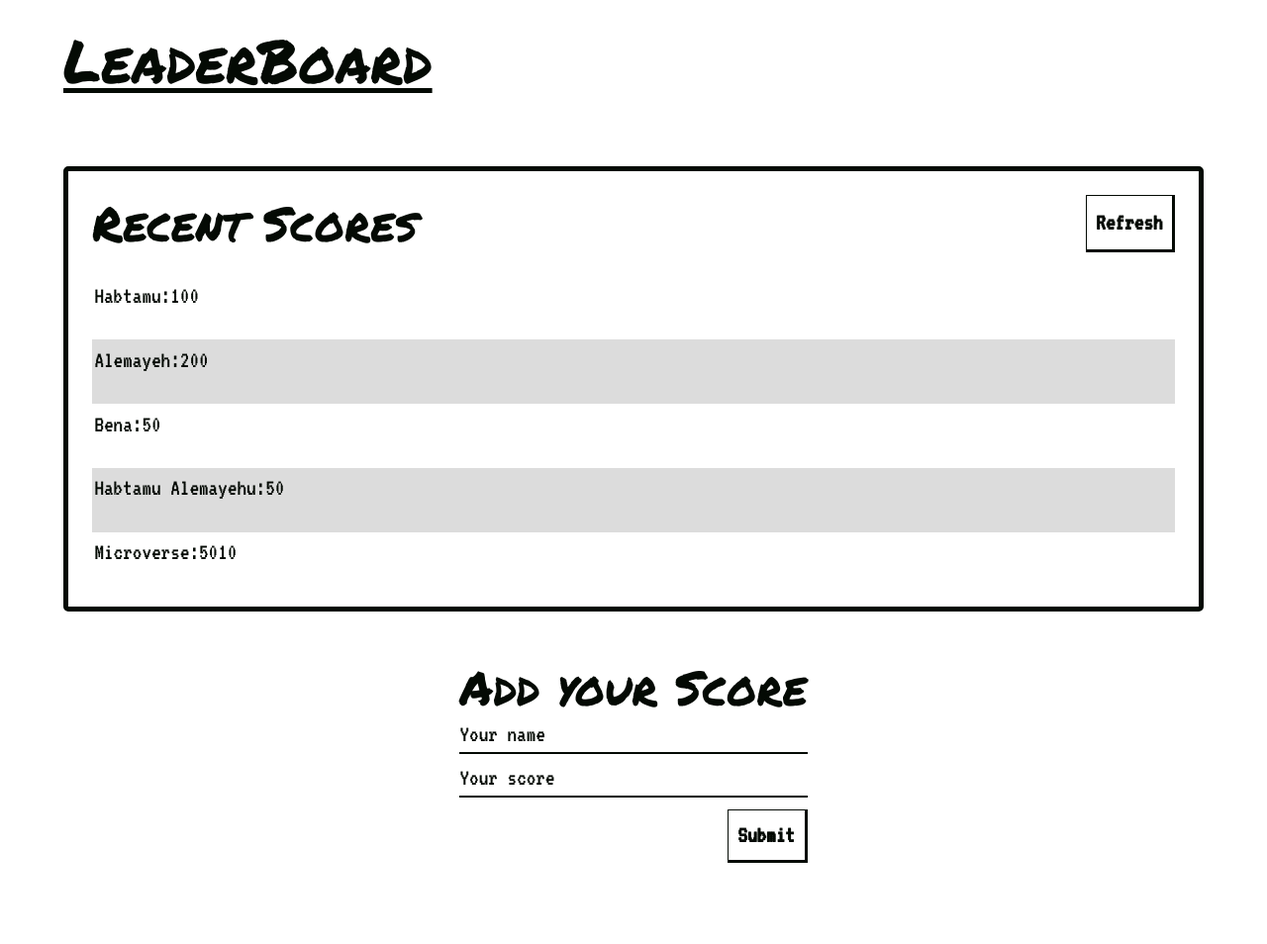
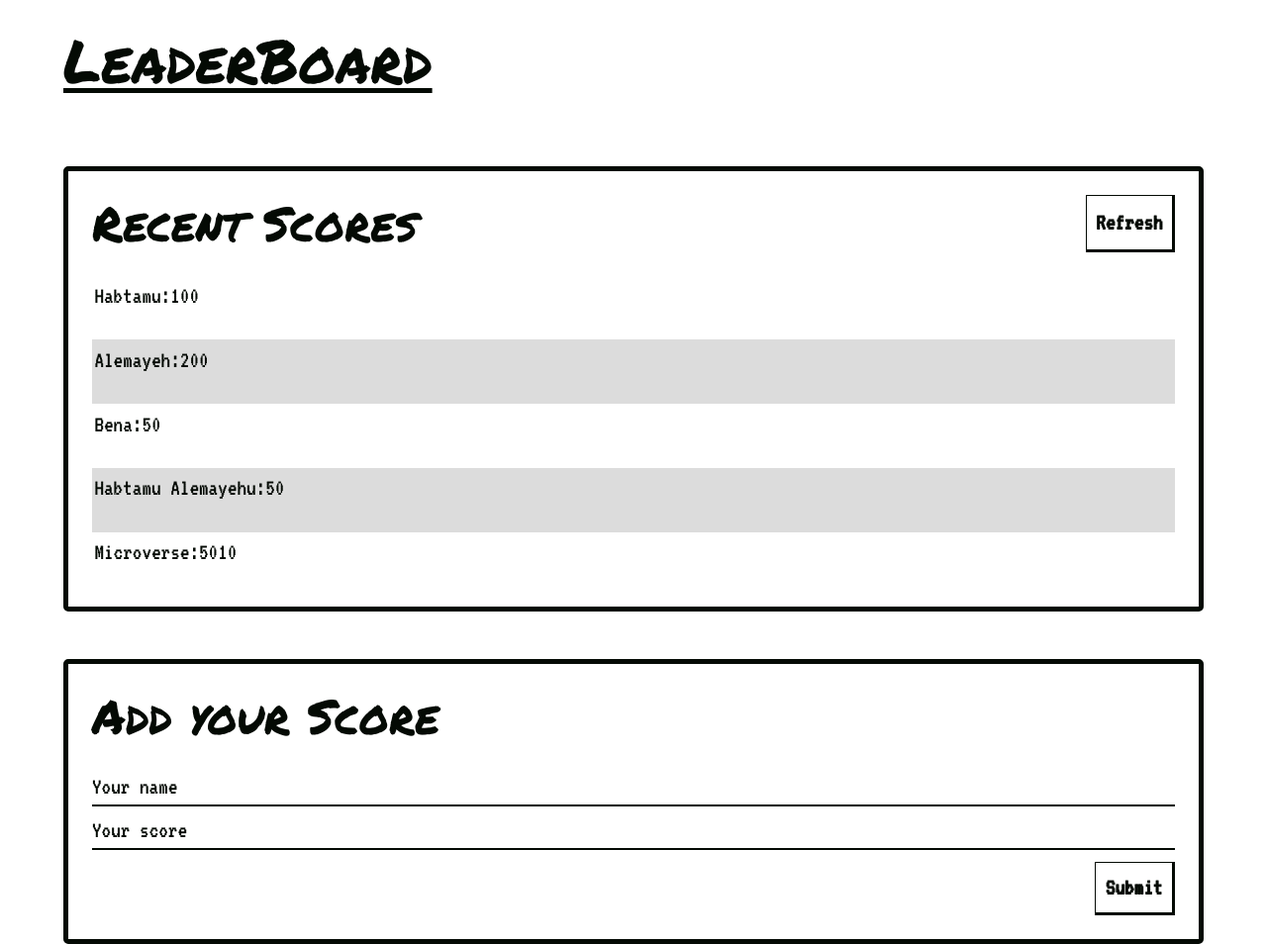
Before and after one commit to Benawi/Leaderboard, a website built with webpack: page src/index.html in a window 1280 px wide. Shown: the whole page at 99% size. Before the commit the page ends 872 px from the top, so only its background shows below. Built offline with nearby package versions, Linux system fonts and the light colour scheme.

Commit message:
Add styles for the right content container

```diff
--- a/src/styles.css
+++ b/src/styles.css
@@ -151,3 +151,15 @@ input[type=number]::-webkit-outer-spin-button {
   left: 45%;
   color: var(--main-color);
 }
+
+/* RIGHT CONTENT */
+.right-content {
+  padding: 1rem;
+  border: 5px solid var(--main-color);
+  border-radius: 5px;
+  width: 100%;
+}
+
+.right-content-header {
+  padding-bottom: 1rem;
+}
```
